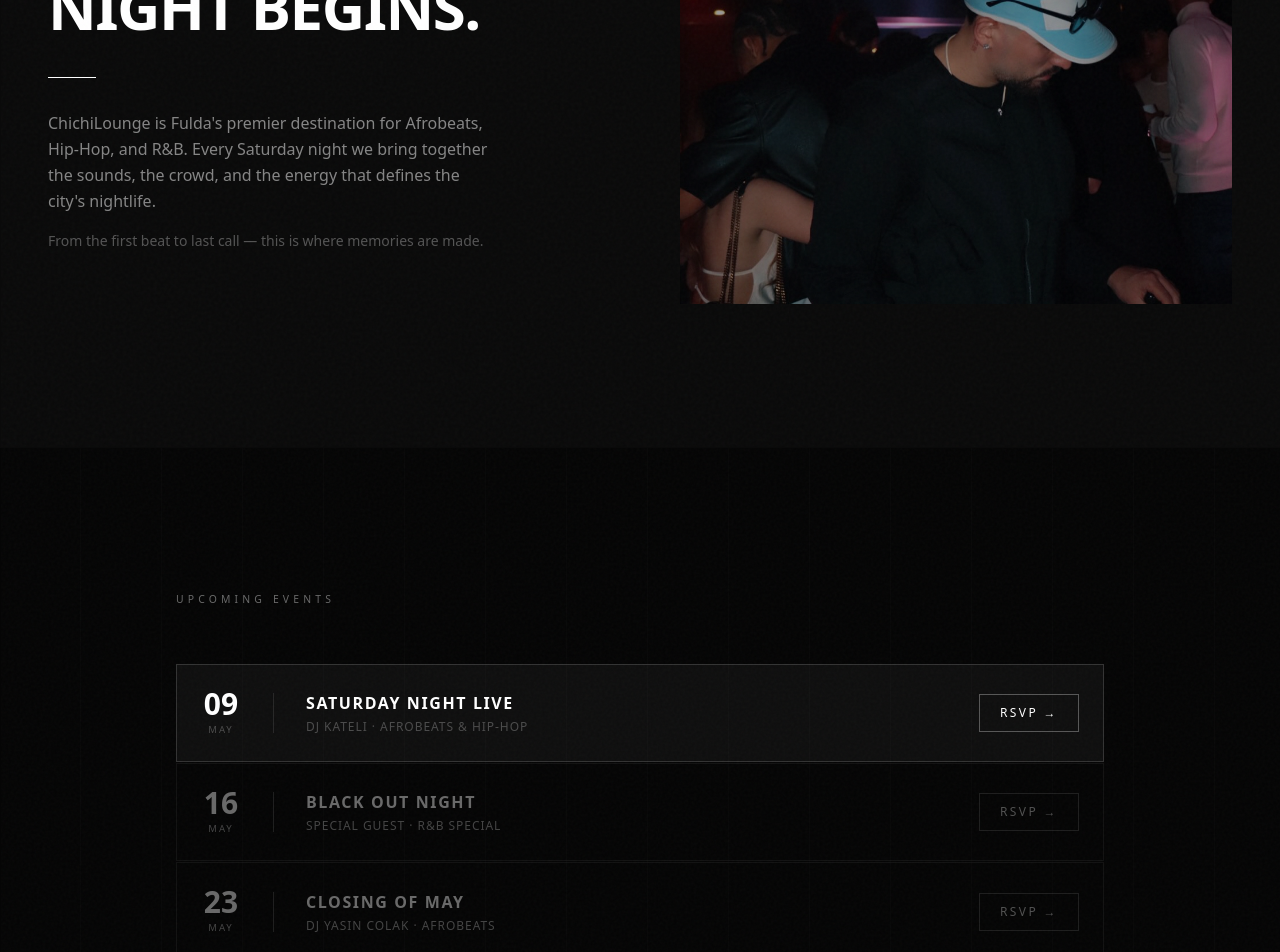
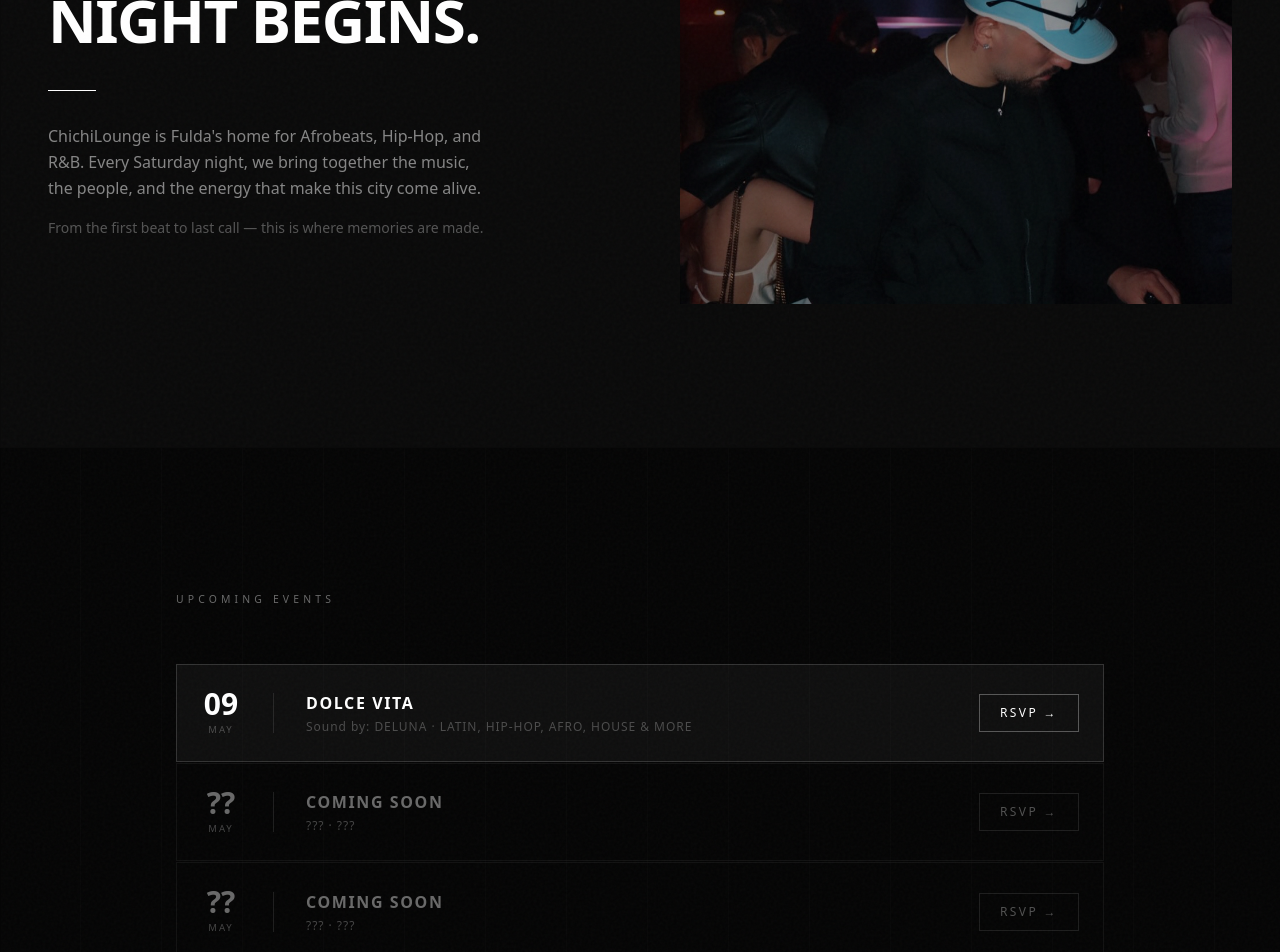
Before and after one commit to sdnwrd/chichi-website, a Next.js app: page / in a window 1280 px wide. Shown: the part 1140-2092 px from the top of the page. Built offline with nearby package versions, Linux system fonts and the light colour scheme.

Commit message:
About.tsx humanized events updated

```diff
--- a/components/About.tsx
+++ b/components/About.tsx
@@ -78,9 +78,8 @@ export default function About() {
               className="w-12 h-px bg-white my-8"
             />
             <p className="text-white/50 text-base leading-relaxed max-w-md">
-              ChichiLounge is Fulda&apos;s premier destination for Afrobeats, Hip-Hop, and R&B.
-              Every Saturday night we bring together the sounds, the crowd, and the energy
-              that defines the city&apos;s nightlife.
+              ChichiLounge is Fulda&apos;s home for Afrobeats, Hip-Hop, and R&B.
+              Every Saturday night, we bring together the music, the people, and the energy that make this city come alive.
             </p>
             <p className="text-white/30 text-sm leading-relaxed max-w-md mt-4">
               From the first beat to last call — this is where memories are made.
--- a/lib/events.ts
+++ b/lib/events.ts
@@ -17,31 +17,31 @@ export const events: Event[] = [
     day: 'SAT',
     dayNumber: '09',
     month: 'MAY',
-    name: 'SATURDAY NIGHT LIVE',
-    dj: 'DJ KATELI',
-    genre: 'AFROBEATS & HIP-HOP',
+    name: 'DOLCE VITA',
+    dj: 'Sound by: DELUNA',
+    genre: 'LATIN, HIP-HOP, AFRO, HOUSE & MORE',
     rsvpUrl: 'https://www.instagram.com/chichilounge/',
   },
   {
     id: '2',
     date: '2026-05-16',
     day: 'SAT',
-    dayNumber: '16',
+    dayNumber: '??',
     month: 'MAY',
-    name: 'BLACK OUT NIGHT',
-    dj: 'SPECIAL GUEST',
-    genre: 'R&B SPECIAL',
+    name: 'COMING SOON',
+    dj: '???',
+    genre: '???',
     rsvpUrl: 'https://www.instagram.com/chichilounge/',
   },
   {
     id: '3',
     date: '2026-05-23',
     day: 'SAT',
-    dayNumber: '23',
+    dayNumber: '??',
     month: 'MAY',
-    name: 'CLOSING OF MAY',
-    dj: 'DJ YASIN COLAK',
-    genre: 'AFROBEATS',
+    name: 'COMING SOON',
+    dj: '???',
+    genre: '???',
     rsvpUrl: 'https://www.instagram.com/chichilounge/',
   },
 ]
```
